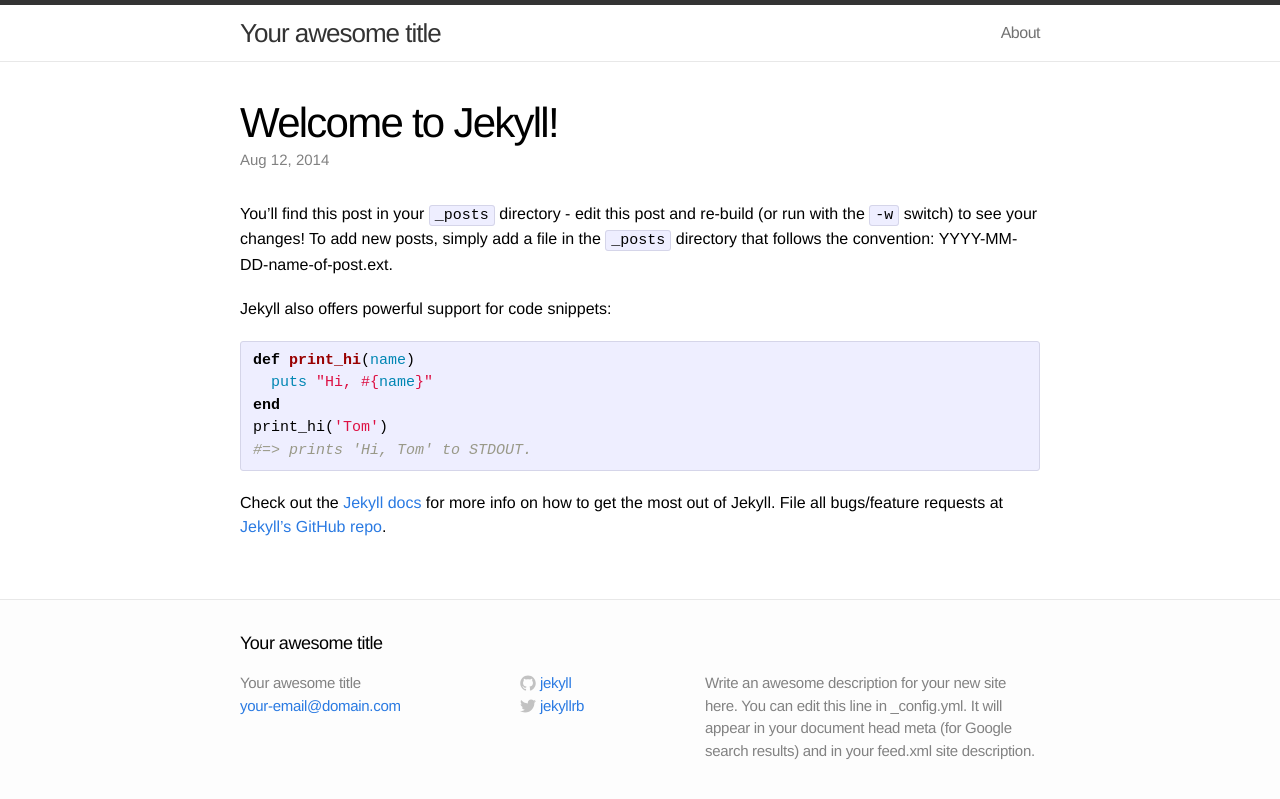
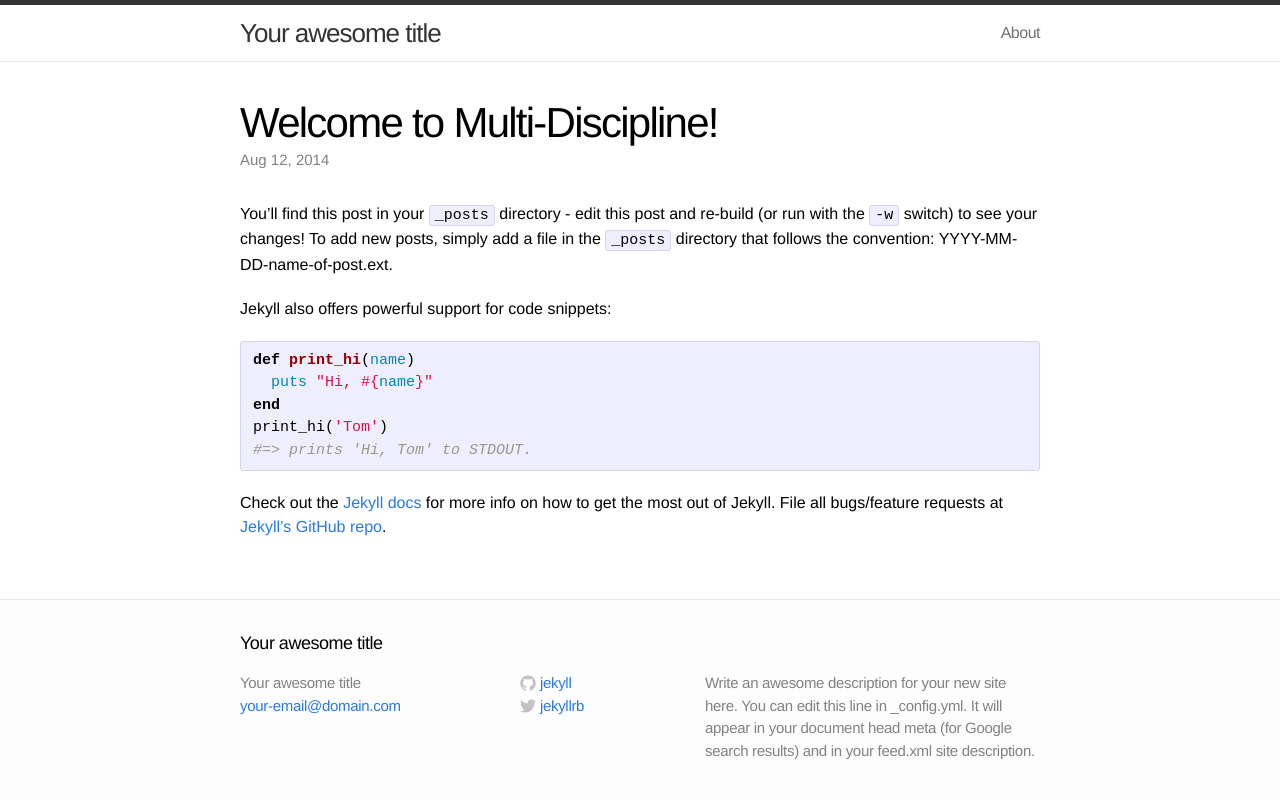
Before and after one commit to jasonmklug/multi-discipline, a Jekyll site: the page built from _posts/2014-08-12-welcome-to-jekyll.markdown, in a window 1280 px wide. Shown: the top 799 px of the page. Built offline with Jekyll 4.4.1, drawn with Linux system fonts in a browser that asks for light colours.

Commit message:
Update default test page to see how this works

```diff
--- a/_posts/2014-08-12-welcome-to-jekyll.markdown
+++ b/_posts/2014-08-12-welcome-to-jekyll.markdown
@@ -1,6 +1,6 @@
 ---
 layout: post
-title:  "Welcome to Jekyll!"
+title:  "Welcome to Multi-Discipline!"
 date:   2014-08-12 17:06:51
 categories: jekyll update
 ---
```
